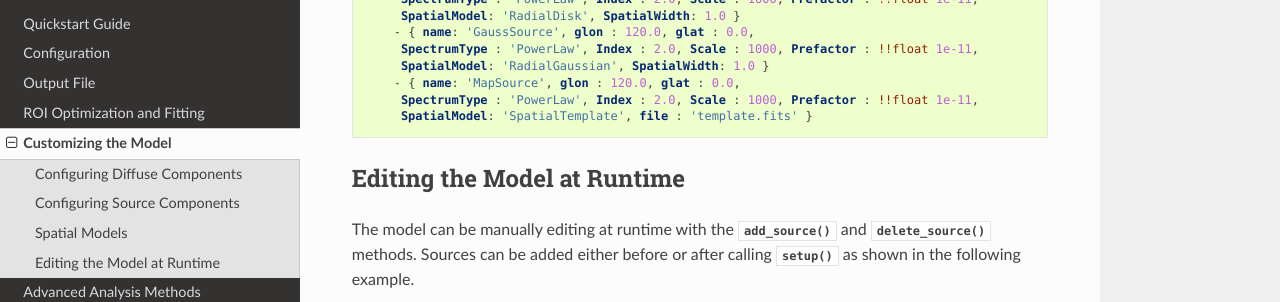
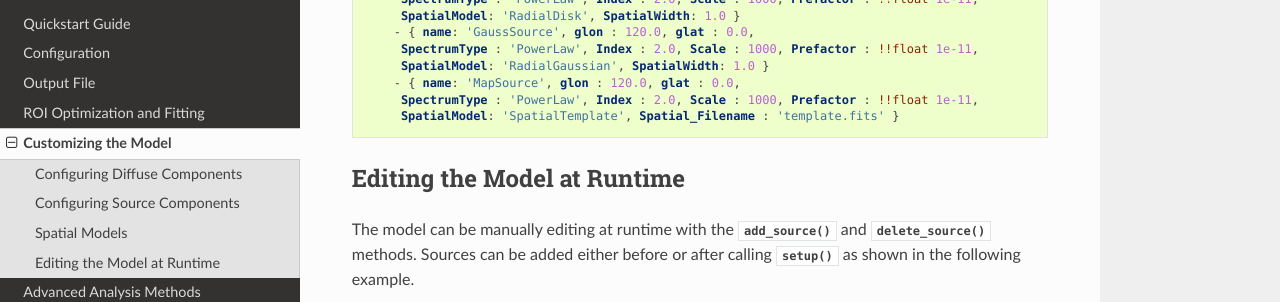
Before and after one commit to fermiPy/fermipy, a Sphinx documentation site: the page built from docs/model.rst, in a window 1280 px wide and 900 px high, scrolled down 2158 px. Shown: the part 151-453 px from the top of the window. Built offline with Sphinx 7.4.7 and the Read the Docs theme 2.0.0, drawn with Linux system fonts in a browser that asks for light colours.

Commit message:
fix typo in model docs

```diff
--- a/docs/model.rst
+++ b/docs/model.rst
@@ -134,7 +134,7 @@ with the ``SpatialMap`` type.
         SpatialModel: 'RadialGaussian', SpatialWidth: 1.0 }
        - { name: 'MapSource', glon : 120.0, glat : 0.0,
         SpectrumType : 'PowerLaw', Index : 2.0, Scale : 1000, Prefactor : !!float 1e-11,
-        SpatialModel: 'SpatialTemplate', file : 'template.fits' }
+        SpatialModel: 'SpatialTemplate', Spatial_Filename : 'template.fits' }
 
 
 
```
